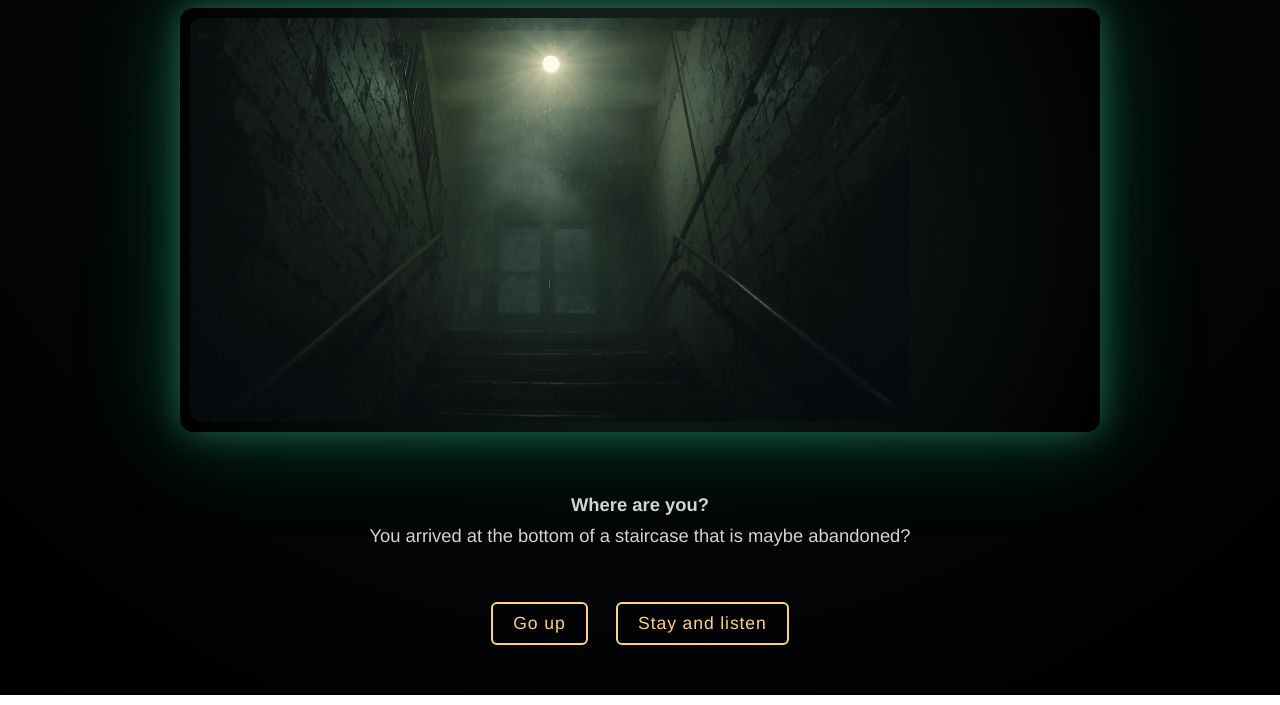
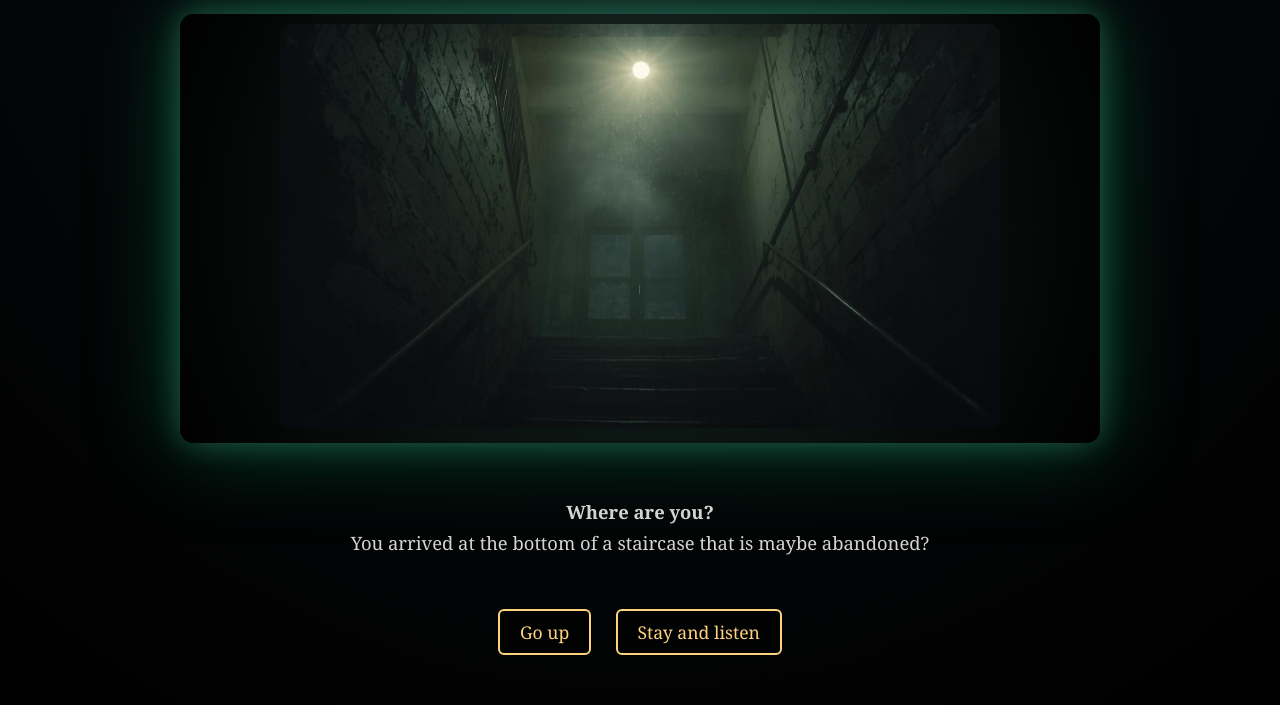
Before and after one commit to lenkaz826/interactivestorymedpl150, a plain HTML site: page page1.html in a window 1280 px wide. Shown: the part 120-825 px from the top of the page. Drawn offline with Linux system fonts and the light colour scheme.

Commit message:
Update page1.html

```diff
--- a/page1.html
+++ b/page1.html
@@ -6,81 +6,46 @@
     <style>
         body {
             margin: 0;
-            background:
-                radial-gradient(circle at top, #151c1f 0%, #050709 40%, #000000 100%);
+            background: radial-gradient(circle at top, #151c1f 0%, #050709 40%, #000);
             color: #f5f5f5;
-            font-family: "Helvetica Neue", Arial, sans-serif;
+            font-family: "Georgia", serif;
             text-align: center;
             padding: 40px 20px;
         }
-        h1 {
-            font-size: 2rem;
-            margin-bottom: 30px;
-            letter-spacing: 0.08em;
-        }
-        p {
-            font-size: 1.15rem;
-            line-height: 1.7;
-            margin-bottom: 40px;
-            color: #d4d4d4;
-        }
+        h1 { font-size: 2rem; margin-bottom: 30px; letter-spacing: 0.08em; }
+        p { font-size: 1.15rem; color: #d4d4d4; margin-bottom: 40px; line-height: 1.7; }
+
         .image-frame {
             display: inline-block;
             padding: 10px;
             border-radius: 14px;
-            background: radial-gradient(circle at center,
-                    rgba(140, 255, 200, 0.12),
-                    rgba(0, 0, 0, 0.95));
-            box-shadow:
-                0 0 40px rgba(120, 255, 200, 0.3),
-                0 0 120px rgba(0, 150, 90, 0.45);
-            animation: glowPulse 4.5s ease-in-out infinite alternate;
+            background: radial-gradient(circle, rgba(140,255,200,.12), rgba(0,0,0,.95));
+            box-shadow: 0 0 40px rgba(120,255,200,.3), 0 0 120px rgba(0,150,90,.45);
+            animation: glowPulse 4.5s infinite alternate;
             margin-bottom: 35px;
         }
         .image-frame img {
-            display: block;
             width: 80%;
             max-width: 900px;
             border-radius: 10px;
         }
         @keyframes glowPulse {
-            0% {
-                box-shadow:
-                    0 0 25px rgba(120, 255, 200, 0.15),
-                    0 0 70px rgba(0, 130, 80, 0.25);
-            }
-            50% {
-                box-shadow:
-                    0 0 45px rgba(140, 255, 210, 0.4),
-                    0 0 140px rgba(0, 255, 150, 0.55);
-            }
-            100% {
-                box-shadow:
-                    0 0 30px rgba(120, 255, 200, 0.25),
-                    0 0 90px rgba(0, 160, 100, 0.4);
-            }
+            0% { box-shadow: 0 0 25px rgba(120,255,200,.15), 0 0 70px rgba(0,130,80,.25); }
+            50% { box-shadow: 0 0 45px rgba(140,255,210,.4), 0 0 140px rgba(0,255,150,.55); }
+            100% { box-shadow: 0 0 30px rgba(120,255,200,.25), 0 0 90px rgba(0,160,100,.4); }
         }
-        .choices {
-            margin-top: 10px;
-        }
+
         a.choice {
-            display: inline-block;
-            margin: 10px 12px;
-            color: #ffd27f;
-            font-size: 1.1rem;
-            text-decoration: none;
-            border: 2px solid #ffd27f;
-            padding: 9px 20px;
-            border-radius: 6px;
-            transition: 0.25s;
-            letter-spacing: 0.05em;
-            background: rgba(0, 0, 0, 0.4);
+            display: inline-block; margin: 10px;
+            color: #ffd27f; border: 2px solid #ffd27f;
+            padding: 9px 20px; border-radius: 6px;
+            text-decoration: none; font-size: 1.1rem;
+            background: rgba(0,0,0,.4); transition: .25s;
         }
         a.choice:hover {
-            background-color: #ffd27f;
-            color: #000;
+            background: #ffd27f; color: #000;
+            box-shadow: 0 0 18px rgba(255,210,127,.6);
             transform: translateY(-2px);
-            box-shadow: 0 0 18px rgba(255, 210, 127, 0.6);
         }
     </style>
 </head>
@@ -93,14 +58,10 @@
         <img src="image1.jpg.JPG" alt="Abandoned staircase">
     </div>
 
-    <p><strong>Where are you?</strong><br>
-       You arrived at the bottom of a staircase that is maybe abandoned?
-    </p>
+    <p><strong>Where are you?</strong><br>You arrived at the bottom of a staircase that is maybe abandoned?</p>
 
-    <div class="choices">
-        <a class="choice" href="page2.html">Go up</a>
-        <a class="choice" href="page3.html">Stay and listen</a>
-    </div>
+    <a class="choice" href="page2.html">Go up</a>
+    <a class="choice" href="page3.html">Stay and listen</a>
 
 </body>
 </html>
```
